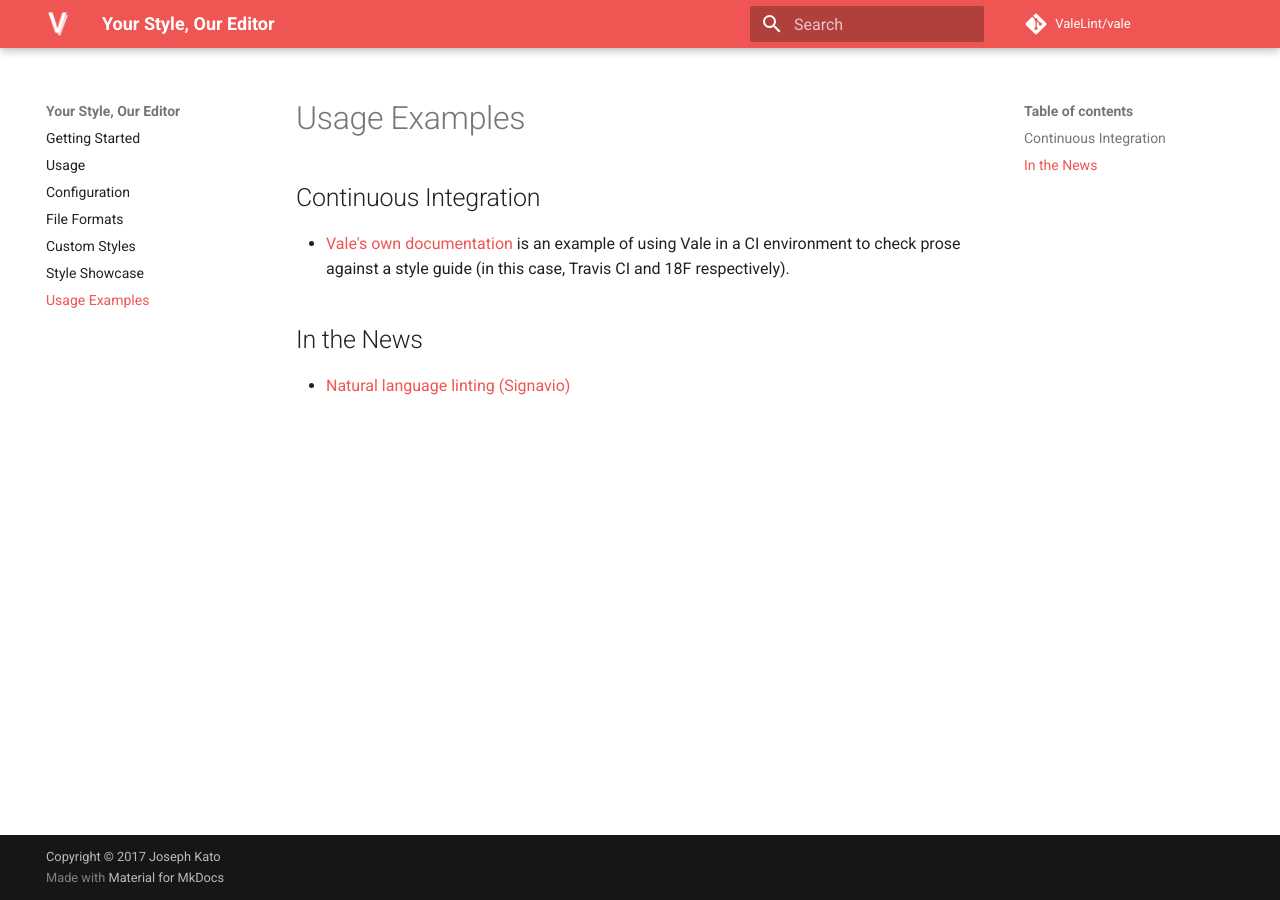
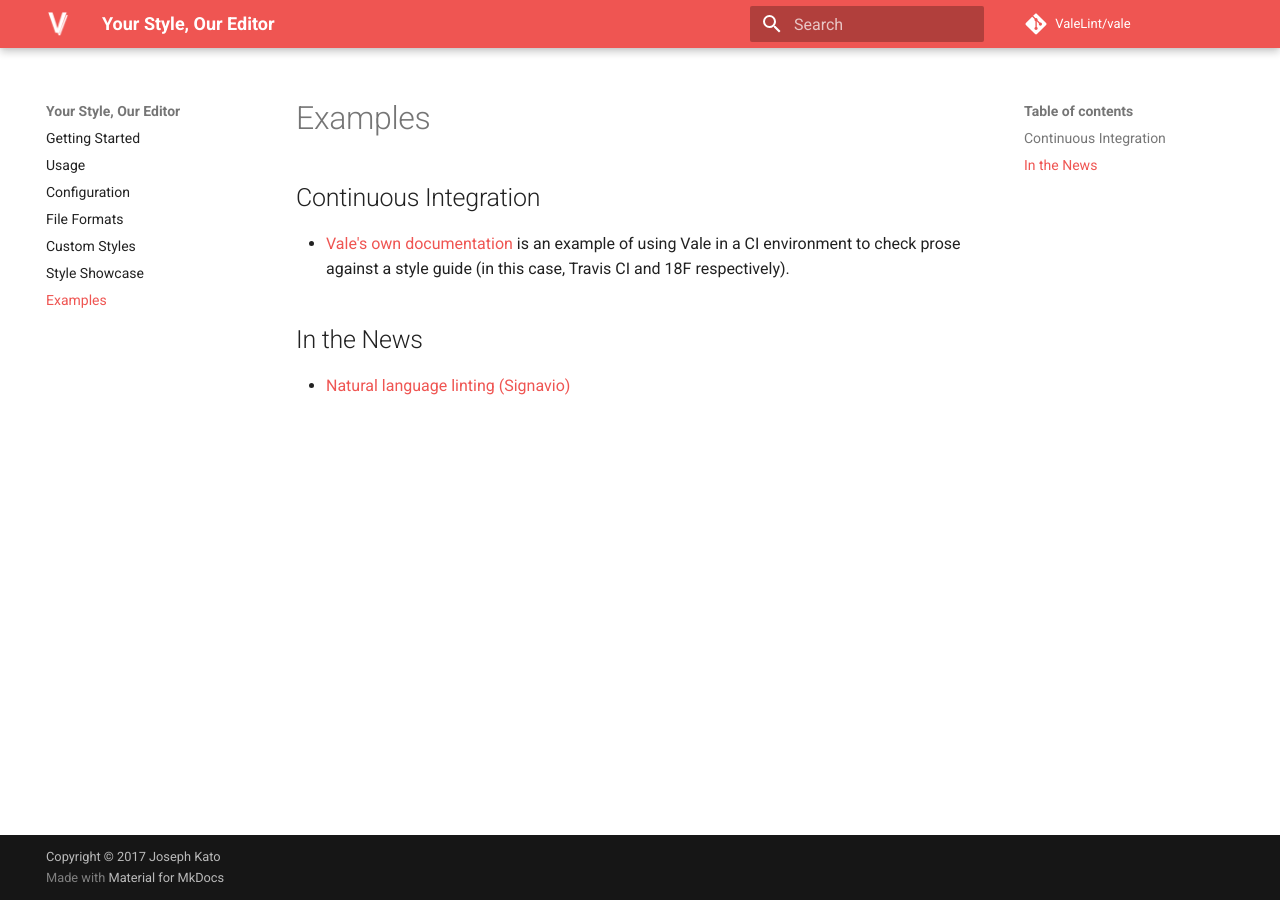
Before and after one commit to wouter-veeken/docs, an MkDocs documentation site: the page built from content/examples.md, in a window 1280 px wide. Built offline with MkDocs 1.6.1 and Material for MkDocs 9.7.7, drawn with Linux system fonts in a browser that asks for light colours; comment, search, counter and statistics services are not loaded; old or Windows-style settings are respelled for this version of MkDocs.

Commit message:
Usage Examples -> Examples

```diff
--- a/mkdocs.yml
+++ b/mkdocs.yml
@@ -18,7 +18,7 @@
 - File Formats: formats.md
 - Custom Styles: styles.md
 - Style Showcase: showcase.md
-- Usage Examples: examples.md
+- Examples: examples.md
 
 theme: material
 extra_css:
```
